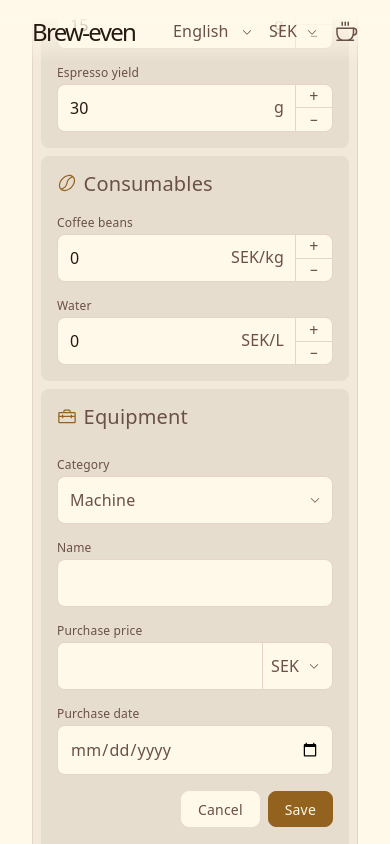
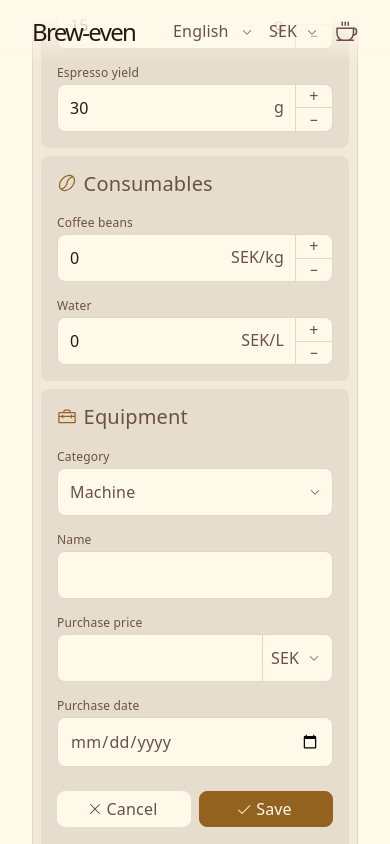
Before and after one commit to niloscar/brew-even, a React (Vite) app in the folder frontend/: page / in a window 390 px wide. Both pictures are taken after a click on the button "Add". Shown: the part 786-1630 px from the top of the page. Built offline with nearby package versions, Linux system fonts and the light colour scheme.

Commit message:
fix: refine equipment UI and improve mobile form layout

```diff
--- a/frontend/src/components/setup/EquipmentForm.module.css
+++ b/frontend/src/components/setup/EquipmentForm.module.css
@@ -6,16 +6,18 @@
 
 .formActions {
   grid-column: 1 / -1;
-  display: flex;
-  justify-content: flex-end;
+  display: grid;
+  grid-auto-flow: column;
+  grid-auto-columns: 1fr;
+  width: max-content;
+  margin-left: auto;
   gap: .5rem;
 }
 
 .formActions button {
   height: 2.25rem;
   width: auto;
-  padding: .5rem 1rem;
-  font-size: .875rem;
+  padding: .5rem 1rem .5rem .75rem;
 }
 
 .formActions button:not(:global(.buttonAccent)) {
@@ -105,8 +107,20 @@
   }
 }
 
+.equipmentForm input[type="date"] {
+  -webkit-appearance: none;
+  appearance: none;
+}
+
+.equipmentForm input[type="date"]::-webkit-date-and-time-value {
+  text-align: left;
+  min-height: 1lh;
+}
+
 @media (max-width: 480px) {
   .formActions {
-    margin-top: 1rem;
+    width: 100%;
+    margin-left: 0;
+    margin-top: 1.5rem;
   }
 }
--- a/frontend/src/components/setup/EquipmentForm.tsx
+++ b/frontend/src/components/setup/EquipmentForm.tsx
@@ -3,6 +3,7 @@ import { useState } from 'react'
 import { useTranslation } from 'react-i18next'
 import { SETUP_PART_OPTIONS } from '../../settings/constants'
 import SelectWithCaret from '../SelectWithCaret'
+import { CheckIcon, XIcon } from '@phosphor-icons/react'
 
 import type { SubmitEvent } from 'react'
 import type { Currency } from 'shared'
@@ -156,11 +157,13 @@ export default function EquipmentForm({
 
       <div className={styles.formActions}>
         <button type="button" onClick={onCancel}>
-          {t('common.cancel')}
+          <XIcon aria-hidden="true" />
+          <span>{t('common.cancel')}</span>
         </button>
 
         <button type="submit" className="buttonAccent">
-          {t('common.save')}
+          <CheckIcon aria-hidden="true" />
+          <span>{t('common.save')}</span>
         </button>
       </div>
     </form>
--- a/frontend/src/components/setup/EquipmentList.module.css
+++ b/frontend/src/components/setup/EquipmentList.module.css
@@ -20,7 +20,7 @@
   align-items: center;
   gap: 16px;
   height: auto;
-  min-height: 1.75rem;
+  min-height: 1.5rem;
   font-size: 14px;
   line-height: 1.2;
 }
@@ -70,7 +70,7 @@
 .equipmentPriceGroup {
   min-width: 0;
   width: calc(100% + .5rem);
-  height: 1.75rem;
+  height: 1.5rem;
   margin: 0 0 0 -.5rem;
   border: 1px solid var(--border);
   border-radius: 8px;
@@ -200,33 +200,31 @@
 .equipmentTotal {
   margin-top: 6px;
   padding-top: 6px;
-  border-top: 1px solid var(--border-dark);
+  border-top: 1px solid var(--border-divider);
 }
 
 .equipmentTotalPrice {
-  grid-column: 3;
+  grid-column: 1 / -1;
   justify-self: end;
-  font-weight: bold;
+  font-weight: 600;
   font-variant-numeric: tabular-nums;
+  font-size: 1rem;
 }
 
 @media (max-width: 768px) {
   .equipmentList {
     grid-template-columns: minmax(0, 1fr) max-content max-content;
-    gap: .25rem;
+    gap: .5rem;
   }
 
   .equipmentList li {
     height: auto;
-    min-height: 1.75rem;
+    min-height: 1.5rem;
+    font-size: 1rem;
   }
 
   .equipmentType {
     display: none;
-  }
-
-  .equipmentTotalPrice {
-    grid-column: 2;
   }
 
   .equipmentEditForm {
--- a/frontend/src/components/setup/SetupSection.module.css
+++ b/frontend/src/components/setup/SetupSection.module.css
@@ -4,7 +4,7 @@
   align-items: baseline;
   justify-content: space-between;
   gap: 1rem;
-  margin-bottom: 1rem;
+  margin-bottom: .5rem;
 }
 
 .equipmentHeader h3 {
--- a/frontend/src/index.css
+++ b/frontend/src/index.css
@@ -14,6 +14,7 @@
 
   --border: #e5d5c5;
   --border-dark: #c79b53;
+  --border-divider: #D7C3AF;
 
   --focus-outline: 1px solid var(--accent);
   --focus-outline-offset: -1px;
@@ -54,8 +55,11 @@
   --text: #fff6df;
   --text-h: #fff9e9;
   --bg: #140d0c;
+
   --border: #3C2724;
   --border-dark: #3C2724;
+  --border-divider: #69504A;
+
   --selection: #3C2724;
 
   --card-bg: #291a18;
@@ -94,12 +98,12 @@ h2 {
 }
 
 h1 {
-  font-size: 56px;
+  font-size: 3rem;
   letter-spacing: -1.68px;
   margin: 32px 0;
 
   @media (max-width: 1024px) {
-    font-size: 36px;
+    font-size: 2.25rem;
     margin: 20px 0;
   }
 }
@@ -108,17 +112,13 @@ h2 {
   display: flex;
   align-items: center;
   gap: .25em;
-  font-size: 36px;
+  font-size: 2rem;
   line-height: 118%;
   letter-spacing: -0.24px;
   margin: 0 0 8px;
 
-  @media (max-width: 1024px) {
-    font-size: 32px;
-  }
-
   @media (max-width: 768px) {
-    font-size: 28px;
+    font-size: 1.75rem;
   }
 }
 
@@ -258,7 +258,7 @@ a {
   align-items: center;
   gap: .33em;
   margin: 0 0 1rem 0;
-  font-size: 20px;
+  font-size: 1.25rem;
   font-weight: 500;
   text-wrap: pretty;
 }
@@ -315,7 +315,7 @@ p + .formGrid {
   min-width: 0;
 }
 
-.formGrid button[type="submit"] {
+.formGrid > button[type="submit"] {
   grid-column: 1 / -1;
 }
 
```
